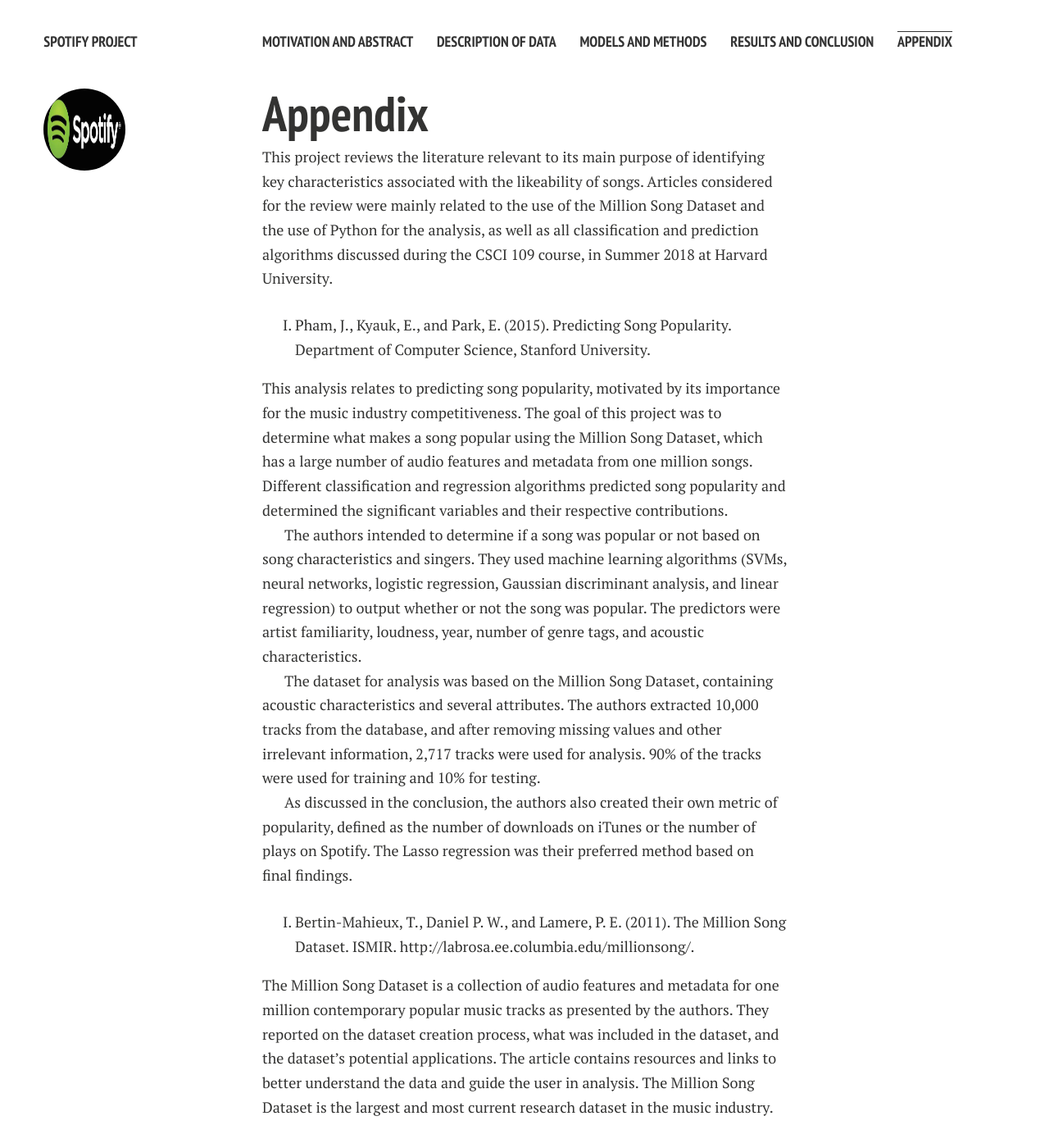
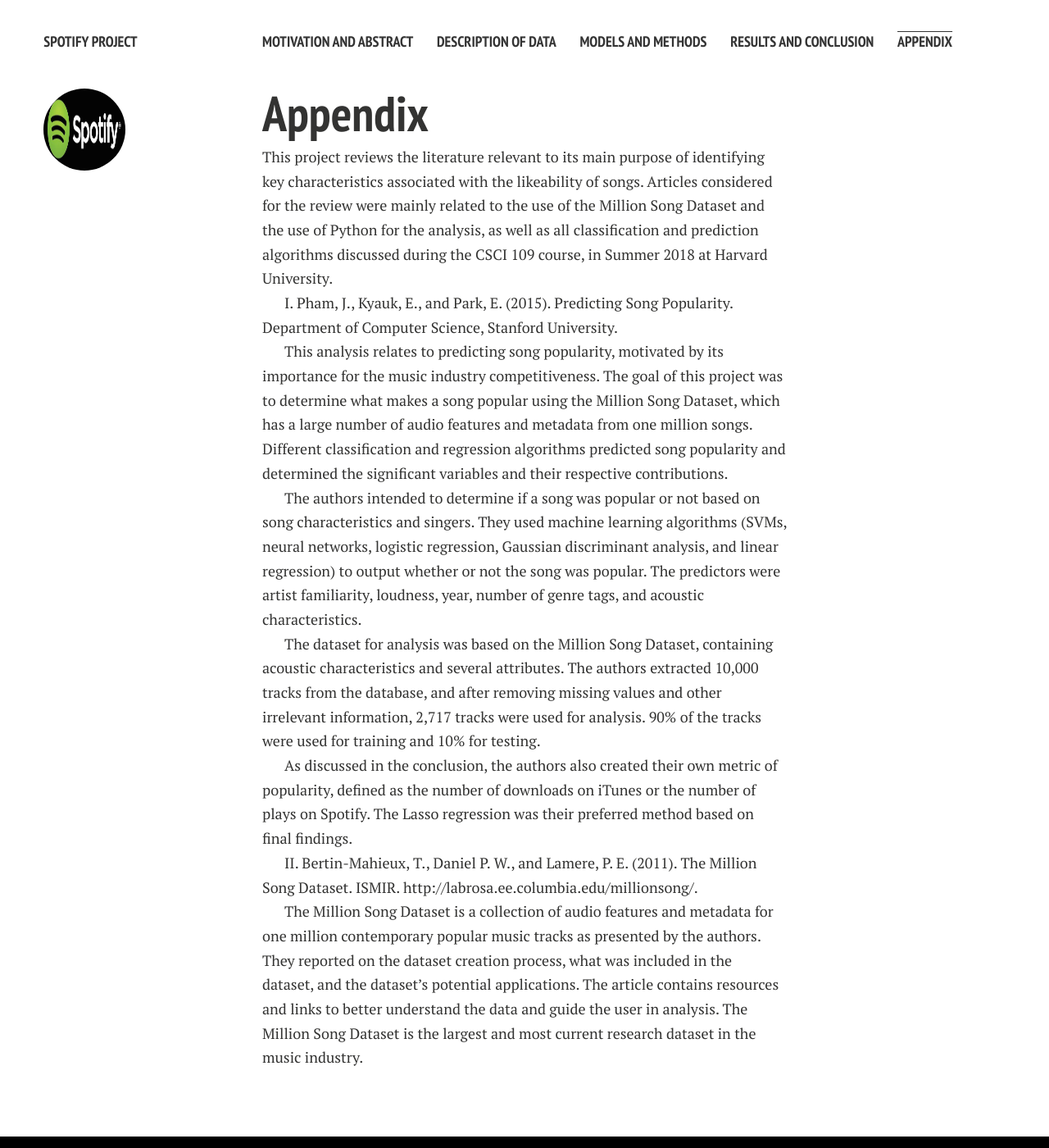
Before and after one commit to lyannaliu/lyannaliu.github.io, a Jekyll site: the page built from Appendix.md, in a window 1280 px wide and 1400 px high. Shown: the whole window at 82% size. Built offline with Jekyll 4.4.1, drawn with Linux system fonts in a browser that asks for light colours; nearby versions of some CDN libraries.

```diff
--- a/Appendix.md
+++ b/Appendix.md
@@ -18,6 +18,6 @@ The dataset for analysis was based on the Million Song Dataset, containing acous
 
 As discussed in the conclusion, the authors also created their own metric of popularity, defined as the number of downloads on iTunes or the number of plays on Spotify. The Lasso regression was their preferred method based on final findings.
 
-2.    Bertin-Mahieux, T., Daniel P. W., and Lamere, P. E. (2011). The Million Song Dataset. ISMIR. http://labrosa.ee.columbia.edu/millionsong/.
+II.    Bertin-Mahieux, T., Daniel P. W., and Lamere, P. E. (2011). The Million Song Dataset. ISMIR. http://labrosa.ee.columbia.edu/millionsong/.
 
 The Million Song Dataset is a collection of audio features and metadata for one million contemporary popular music tracks as presented by the authors. They reported on the dataset creation process, what was included in the dataset, and the dataset’s potential applications. The article contains resources and links to better understand the data and guide the user in analysis. The Million Song Dataset is the largest and most current research dataset in the music industry.
```
Also changed, not shown: other parts of Appendix.md (+1 -1 lines).
